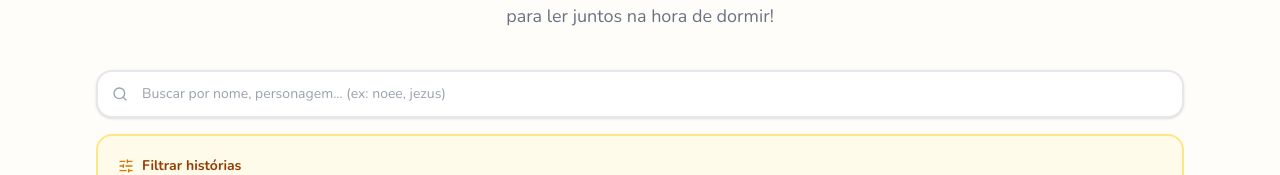
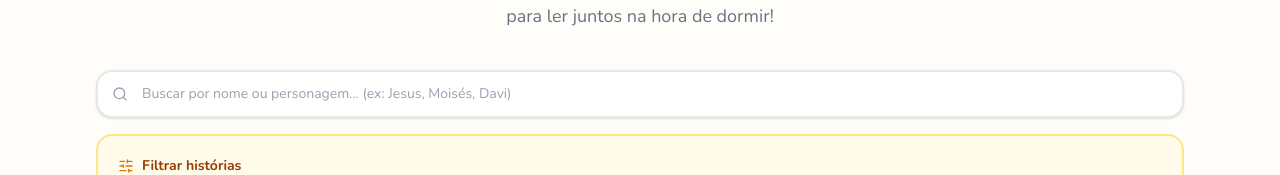
Before and after one commit to erikuemura/historias-biblicas, a Next.js app: page /historias in a window 1280 px wide. Shown: the part 243-418 px from the top of the page. Built offline with nearby package versions, Linux system fonts and the light colour scheme; no server answers.

Commit message:
fix: melhora placeholder da busca com exemplos reais

```diff
--- a/components/StoriesGrid.tsx
+++ b/components/StoriesGrid.tsx
@@ -111,7 +111,7 @@ export default function StoriesGrid({ stories }: Props) {
           <Search className="absolute left-4 top-1/2 -translate-y-1/2 w-4 h-4 text-gray-400" />
           <input
             type="text"
-            placeholder="Buscar por nome, personagem... (ex: noee, jezus)"
+            placeholder="Buscar por nome ou personagem... (ex: Jesus, Moisés, Davi)"
             value={search}
             onChange={(e) => setSearch(e.target.value)}
             className="w-full pl-11 pr-10 py-3 text-sm rounded-2xl border-2 border-gray-200 focus:outline-none focus:border-amber-400 bg-white placeholder:text-gray-400 shadow-sm"
```
